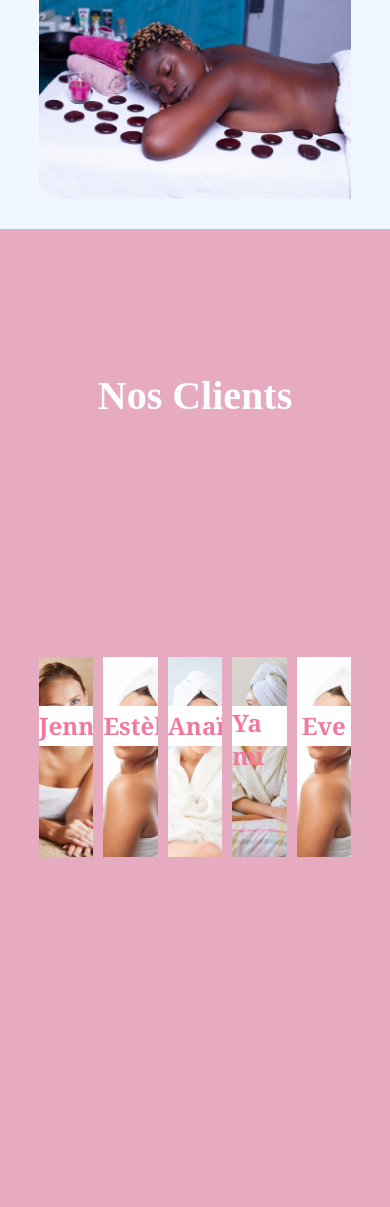
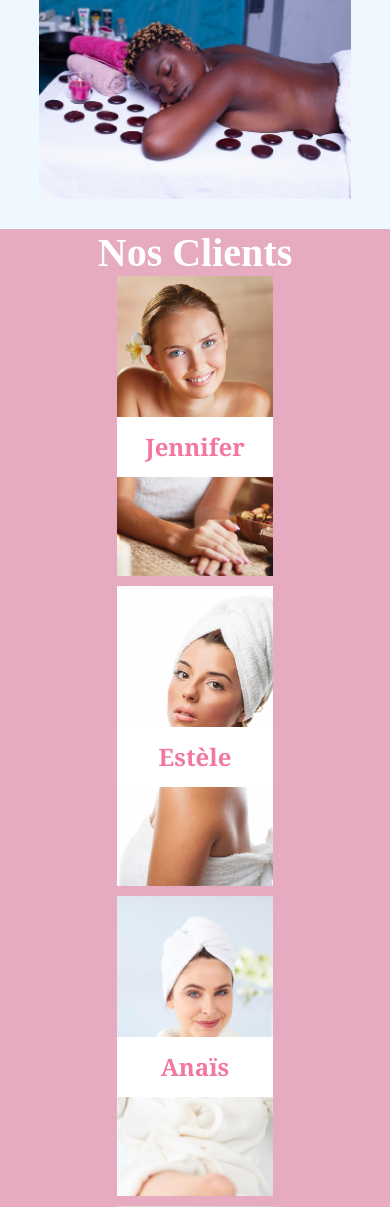
Before and after one commit to A-ArthurKing/A-ArthurKing.github.io, a PHP site: page / in a window 390 px wide. Shown: the part 3418-4625 px from the top of the page. Before the commit the page ends 4275 px from the top, so only its background shows below. Run offline with PHP 8.4, Linux system fonts and the light colour scheme; some libraries are stand-ins or nearby versions; some web fonts are replaced.

Commit message:
Dépot 19 avec quelques modifications

```diff
--- a/css/Style.css
+++ b/css/Style.css
@@ -657,7 +657,7 @@ div.img-services {
 
 /*
 =================================================================================================================================
-      *Galérie
+      *NOS CLIENTS
 =================================================================================================================================
 */
 
--- a/css/Style.responsive.css
+++ b/css/Style.responsive.css
@@ -117,7 +117,7 @@
     .header {
         background-image: url(../images/bg11.jpg);
         background-color: white;
-        background-position: right;
+        background-position: center;
         height: 100vh;
         width: 100vw;
         z-index: 1;
@@ -280,6 +280,31 @@
         grid-column: 1;
         width: auto;
     }
+
+    /*!
+    =================================================================================================================================
+        *NOS CLIENTS
+    =================================================================================================================================
+    */
+
+    .nos-client {
+        width: 100vw;
+        height: auto;
+    }
+
+    .commentaires {
+        flex-wrap: wrap;
+    }
+
+    .cmt {
+        height: 300px;
+        width: 50%;
+        background-color: aliceblue;
+        display: flex;
+        position: relative;
+        transition: all 0.6s ease-in-out;
+        overflow: hidden;
+    }
 }
 
 
```
